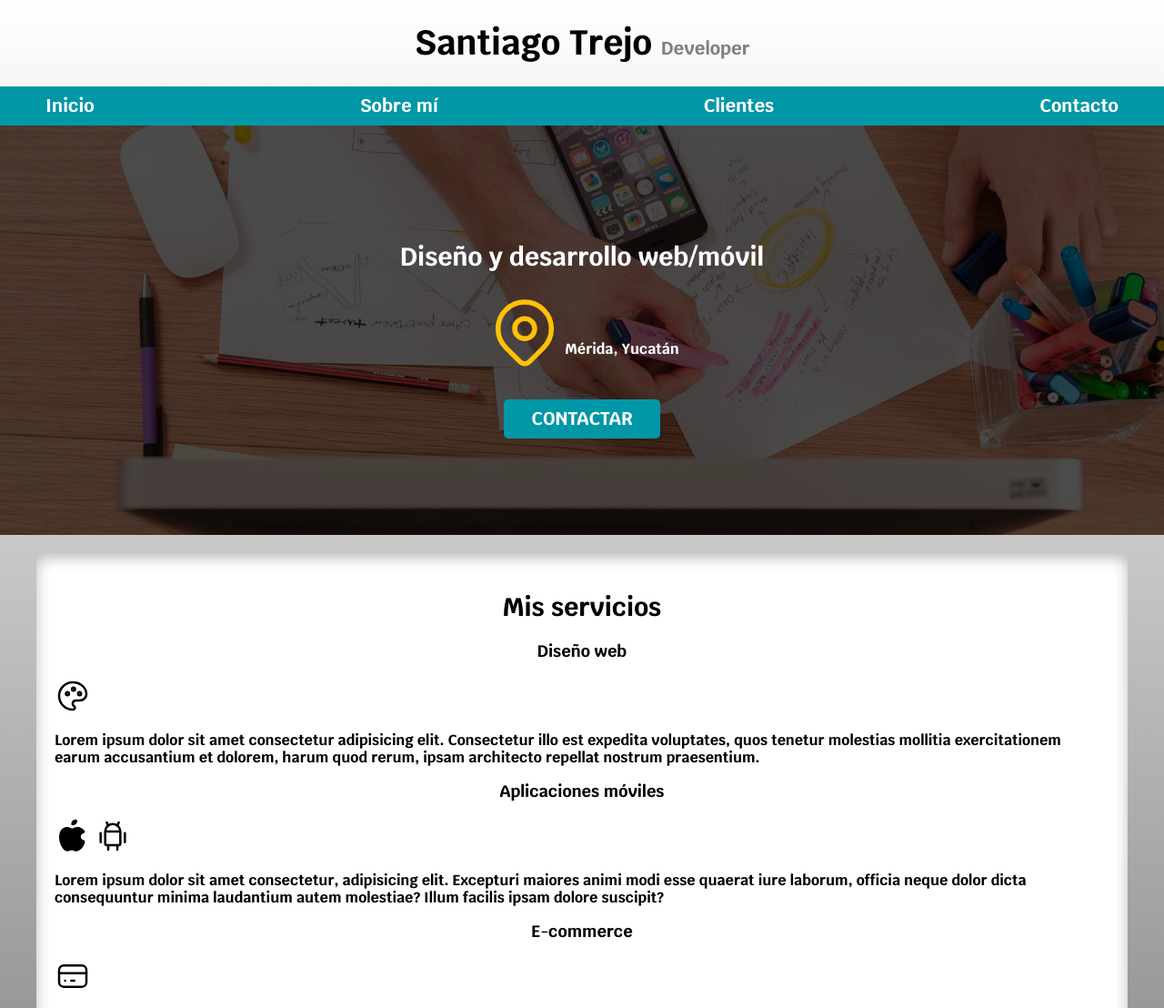
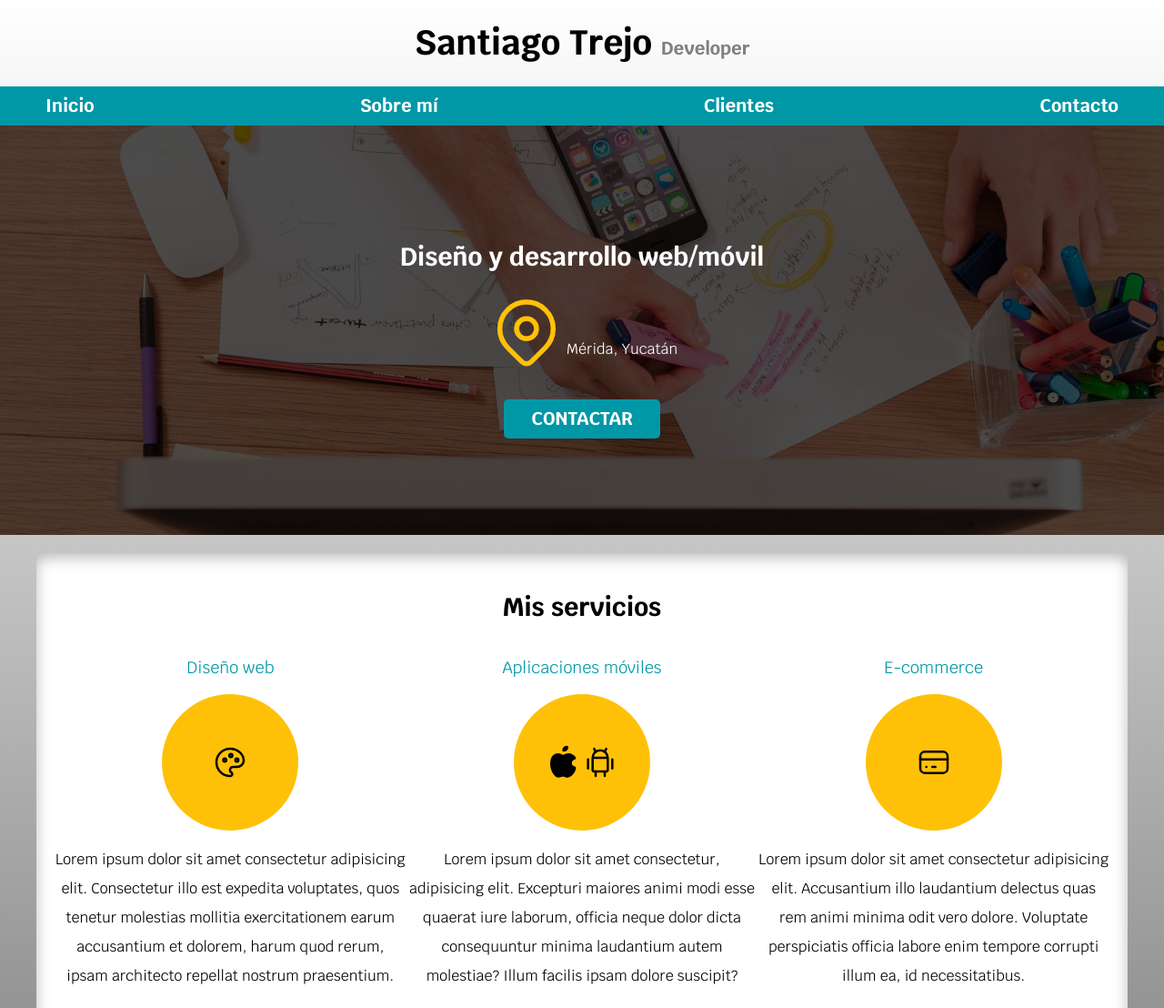
Before and after one commit to hirochi04/DEVELOPER-PAGE, a plain HTML site: page index.html in a window 1280 px wide. Shown: the top 1108 px of the page at 91% size. Drawn offline with Linux system fonts and the light colour scheme.

Commit message:
css grid en mis servicios

```diff
--- a/CSS/styles.css
+++ b/CSS/styles.css
@@ -158,6 +158,50 @@ h1, h2, h3{
     border-radius: 1rem;
 }
 
+/* servicios */
+@media(min-width: 768px) {
+    .servicios{
+        display: grid;
+        /* grid-template-columns: 1fr 1fr 1fr; alternativa sensilla*/
+        /*grid-template-columns: 33.3% 33.3% 33.3%; alternativa porcentajes*/
+
+        grid-template-columns: repeat(3, 1fr);
+    }
+
+}
+
+.servicio{
+    display: flex;
+    flex-direction: column;
+    align-items: center;
+}
+
+.servicio h3{
+    color: var(--secundario);
+    font-weight: normal;
+}
+
+.servicio p{
+    text-align: center;
+    /*interlineado*/
+    line-height: 2;
+}
+
+.iconos{
+    height: 25rem;
+    width: 25rem;
+}
+
+.servicio .iconos{
+    height: 15rem;
+    width: 15rem;
+    background-color: var(--primario);
+    border-radius: 100%;
+    display: flex;
+    justify-content: center;
+    align-items: center;
+}
+
 
 /*vamos a acomodar mis servicios usando fexbox
 blur
--- a/index.html
+++ b/index.html
@@ -11,7 +11,7 @@
     <!--agregar importacion de google fonts-->
     <link rel="preconnect" href="https://fonts.googleapis.com">
     <link rel="preconnect" href="https://fonts.gstatic.com" crossorigin>
-    <link href="https://fonts.googleapis.com/css2?family=Krub:wght@700&display=swap" rel="stylesheet">
+    <link href="https://fonts.googleapis.com/css2?family=Krub:wght@400;700&display=swap" rel="stylesheet">
     <!--enlace a css-->
     <link rel= "preload" href="CSS/styles.css" as="style">
     <link rel="stylesheet" href="CSS/styles.css">
@@ -49,9 +49,11 @@
 
     <main class="contenedor sombra">
     <h2>Mis servicios</h2>
+    <div class="servicios">
 
-    <section>
+    <section class="servicio">
         <h3>Diseño web</h3>
+            <div class="iconos">
                 <svg xmlns="http://www.w3.org/2000/svg" class="icon icon-tabler icon-tabler-palette" width="40" height="40" viewBox="0 0 24 24" stroke-width="1.5" stroke="#000000" fill="none" stroke-linecap="round" stroke-linejoin="round">
                     <path stroke="none" d="M0 0h24v24H0z" fill="none"/>
                     <path d="M12 21a9 9 0 0 1 0 -18c4.97 0 9 3.582 9 8c0 1.06 -.474 2.078 -1.318 2.828c-.844 .75 -1.989 1.172 -3.182 1.172h-2.5a2 2 0 0 0 -1 3.75a1.3 1.3 0 0 1 -1 2.25" />
@@ -59,12 +61,13 @@
                     <path d="M12.5 7.5m-1 0a1 1 0 1 0 2 0a1 1 0 1 0 -2 0" />
                     <path d="M16.5 10.5m-1 0a1 1 0 1 0 2 0a1 1 0 1 0 -2 0" />
                 </svg>
+            </div>
             <p>Lorem ipsum dolor sit amet consectetur adipisicing elit. Consectetur illo est expedita voluptates, quos tenetur molestias mollitia exercitationem earum accusantium et dolorem, harum quod rerum, ipsam architecto repellat nostrum praesentium.</p>
     </section>
 
-    <section>
+    <section class="servicio">
         <h3>Aplicaciones móviles</h3>
-
+            <div class="iconos">
                 <svg xmlns="http://www.w3.org/2000/svg" class="icon icon-tabler icon-tabler-brand-apple-filled" width="40" height="40" viewBox="0 0 24 24" stroke-width="1.5" stroke="#000000" fill="none" stroke-linecap="round" stroke-linejoin="round">
                     <path stroke="none" d="M0 0h24v24H0z" fill="none"/>
                     <path d="M15.079 5.999l.239 .012c1.43 .097 3.434 1.013 4.508 2.586a1 1 0 0 1 -.344 1.44c-.05 .028 -.372 .158 -.497 .217a4.15 4.15 0 0 0 -.722 .431c-.614 .461 -.948 1.009 -.942 1.694c.01 .885 .339 1.454 .907 1.846c.208 .143 .436 .253 .666 .33c.126 .043 .426 .116 .444 .122a1 1 0 0 1 .662 .942c0 2.621 -3.04 6.381 -5.286 6.381c-.79 0 -1.272 -.091 -1.983 -.315l-.098 -.031c-.463 -.146 -.702 -.192 -1.133 -.192c-.52 0 -.863 .06 -1.518 .237l-.197 .053c-.575 .153 -.964 .226 -1.5 .248c-2.749 0 -5.285 -5.093 -5.285 -9.072c0 -3.87 1.786 -6.92 5.286 -6.92c.297 0 .598 .045 .909 .128c.403 .107 .774 .26 1.296 .508c.787 .374 .948 .44 1.009 .44h.016c.03 -.003 .128 -.047 1.056 -.457c1.061 -.467 1.864 -.685 2.746 -.616l-.24 -.012z" stroke-width="0" fill="currentColor" />
@@ -81,13 +84,13 @@
                     <path d="M9 18l0 3" />
                     <path d="M15 18l0 3" />
                 </svg>
-
+            </div>
                 <p>Lorem ipsum dolor sit amet consectetur, adipisicing elit. Excepturi maiores animi modi esse quaerat iure laborum, officia neque dolor dicta consequuntur minima laudantium autem molestiae? Illum facilis ipsam dolore suscipit?</p>
     </section>
 
-    <section>
+    <section class="servicio">
         <h3>E-commerce</h3>
-
+            <div class="iconos">
                 <svg xmlns="http://www.w3.org/2000/svg" class="icon icon-tabler icon-tabler-credit-card" width="40" height="40" viewBox="0 0 24 24" stroke-width="1.5" stroke="#000000" fill="none" stroke-linecap="round" stroke-linejoin="round">
                     <path stroke="none" d="M0 0h24v24H0z" fill="none"/>
                     <path d="M3 5m0 3a3 3 0 0 1 3 -3h12a3 3 0 0 1 3 3v8a3 3 0 0 1 -3 3h-12a3 3 0 0 1 -3 -3z" />
@@ -95,10 +98,10 @@
                     <path d="M7 15l.01 0" />
                     <path d="M11 15l2 0" />
                 </svg>
-
+            </div>
         <p>Lorem ipsum dolor sit amet consectetur adipisicing elit. Accusantium illo laudantium delectus quas rem animi minima odit vero dolore. Voluptate perspiciatis officia labore enim tempore corrupti illum ea, id necessitatibus.</p>
     </section>
-
+    </div>
     </main>
 
     <section>
```
Lines whose indentation alone changed are shown as unchanged.
